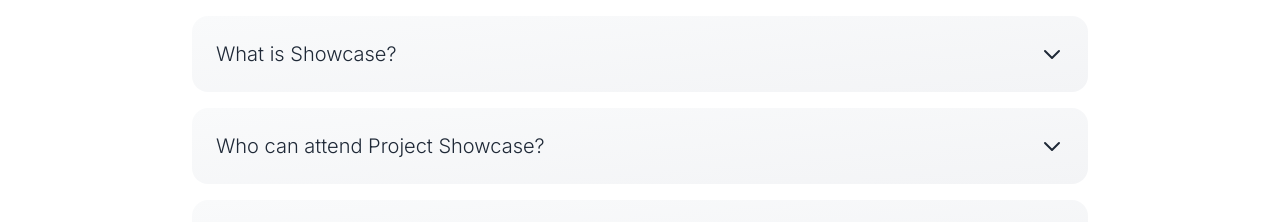
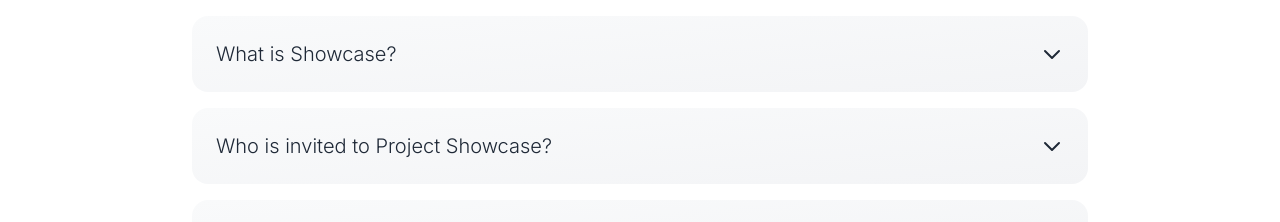
Before and after one commit to turtle-robotics/Turtle-website, a React (Vite) app: page /showcase in a window 1280 px wide. Shown: the part 1200-1422 px from the top of the page. Built offline with nearby package versions, Linux system fonts and the light colour scheme.

Commit message:
Updated showcase invitation

```diff
--- a/src/pages/Showcase.jsx
+++ b/src/pages/Showcase.jsx
@@ -155,7 +155,7 @@ function Showcase() {
 
             <details className="group bg-gradient-to-br from-gray-50 to-gray-100 dark:from-gray-700 dark:to-gray-600 rounded-2xl p-6 cursor-pointer">
               <summary className="flex justify-between items-center font-light text-xl text-gray-800 dark:text-gray-200 list-none">
-                <span>Who can attend Project Showcase?</span>
+                <span>Who is invited to Project Showcase?</span>
                 <span className="transition group-open:rotate-180">
                   <svg className="w-6 h-6" fill="none" stroke="currentColor" viewBox="0 0 24 24">
                     <path strokeLinecap="round" strokeLinejoin="round" strokeWidth={2} d="M19 9l-7 7-7-7" />
```
